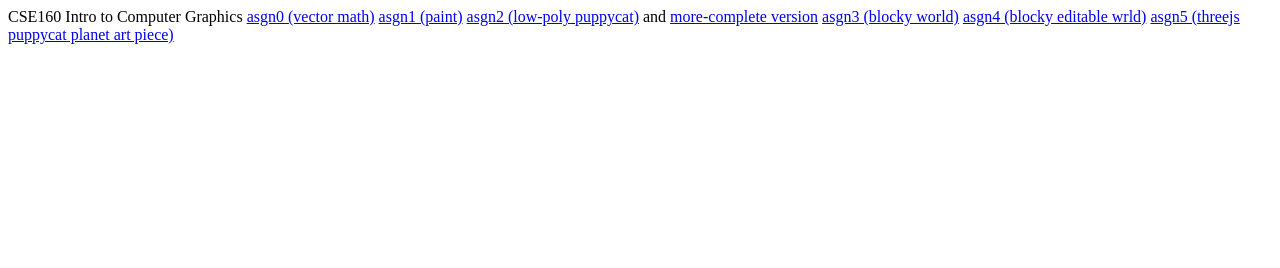
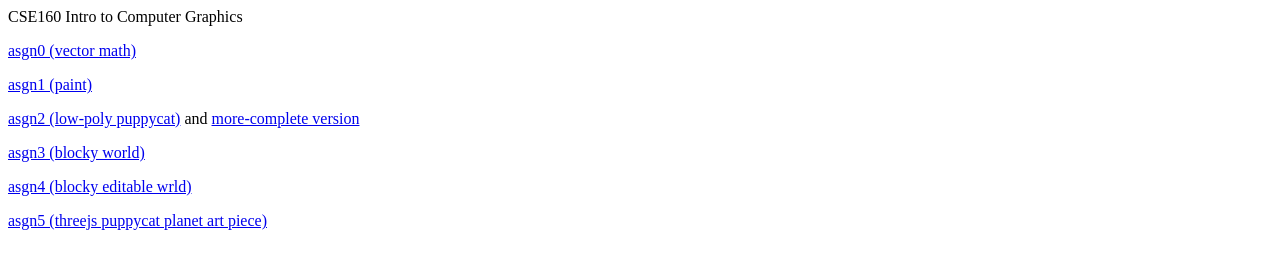
Before and after one commit to ryeno-beetle/CSE160, a plain HTML site: page index.html in a window 1280 px wide. Drawn offline with Linux system fonts and the light colour scheme.

Commit message:
Update index.html to have separate paragraphs

```diff
--- a/index.html
+++ b/index.html
@@ -1,8 +1,8 @@
-CSE160 Intro to Computer Graphics
+<p>CSE160 Intro to Computer Graphics</p>
 
-<a href="https://ryeno-beetle.github.io/CSE160/asgn0/asgn0.html">asgn0 (vector math)</a>
-<a href="https://ryeno-beetle.github.io/CSE160/asgn1/Paint.html">asgn1 (paint)</a>
-<a href="https://ryeno-beetle.github.io/CSE160/asgn2/BlockyPuppyCat.html">asgn2 (low-poly puppycat)</a> and <a href="https://ryeno-beetle.github.io/LowPolyPuppyCat/">more-complete version</a>
-<a href="https://ryeno-beetle.github.io/CSE160/asgn3/VirtualWorld.html">asgn3 (blocky world)</a>
-<a href="https://ryeno-beetle.github.io/CSE160/asgn4/VirtualWorld.html">asgn4 (blocky editable wrld)</a>
-<a href="https://ryeno-beetle.github.io/CSE160/asgn5/planet.html">asgn5 (threejs puppycat planet art piece)</a>
+<p><a href="https://ryeno-beetle.github.io/CSE160/asgn0/asgn0.html">asgn0 (vector math)</a></p>
+<p><a href="https://ryeno-beetle.github.io/CSE160/asgn1/Paint.html">asgn1 (paint)</a></p>
+<p><a href="https://ryeno-beetle.github.io/CSE160/asgn2/BlockyPuppyCat.html">asgn2 (low-poly puppycat)</a> and <a href="https://ryeno-beetle.github.io/LowPolyPuppyCat/">more-complete version</a></p>
+<p><a href="https://ryeno-beetle.github.io/CSE160/asgn3/VirtualWorld.html">asgn3 (blocky world)</a></p>
+<p><a href="https://ryeno-beetle.github.io/CSE160/asgn4/VirtualWorld.html">asgn4 (blocky editable wrld)</a></p>
+<p><a href="https://ryeno-beetle.github.io/CSE160/asgn5/planet.html">asgn5 (threejs puppycat planet art piece)</a></p>
```
